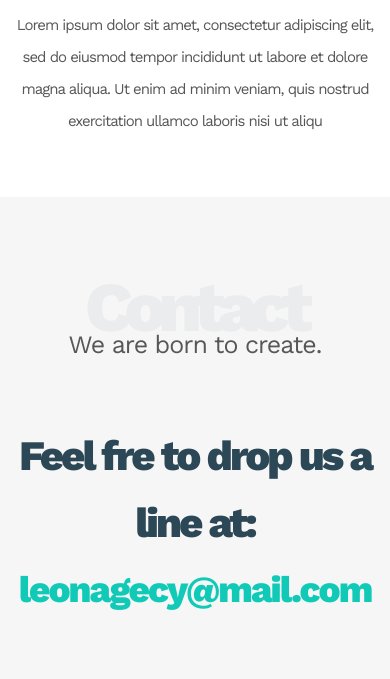
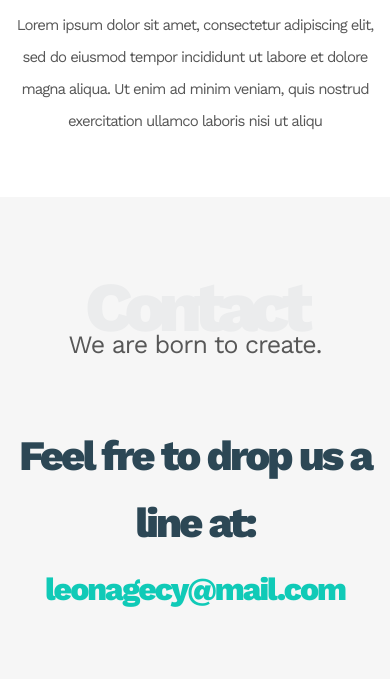
Before and after one commit to KarimWG7/Leon, a plain HTML site: page index.html in a window 390 px wide. Shown: the part 5626-6305 px from the top of the page. Drawn offline with nearby package versions, Linux system fonts and the light colour scheme.

Commit message:
Update Leon.css

```diff
--- a/css/Leon.css
+++ b/css/Leon.css
@@ -481,6 +481,6 @@ footer.footer {
     font-size: 42px;
   }
   section.contact .info a {
-    font-size: 37px;
+    font-size: 32px;
   }
 }
```
